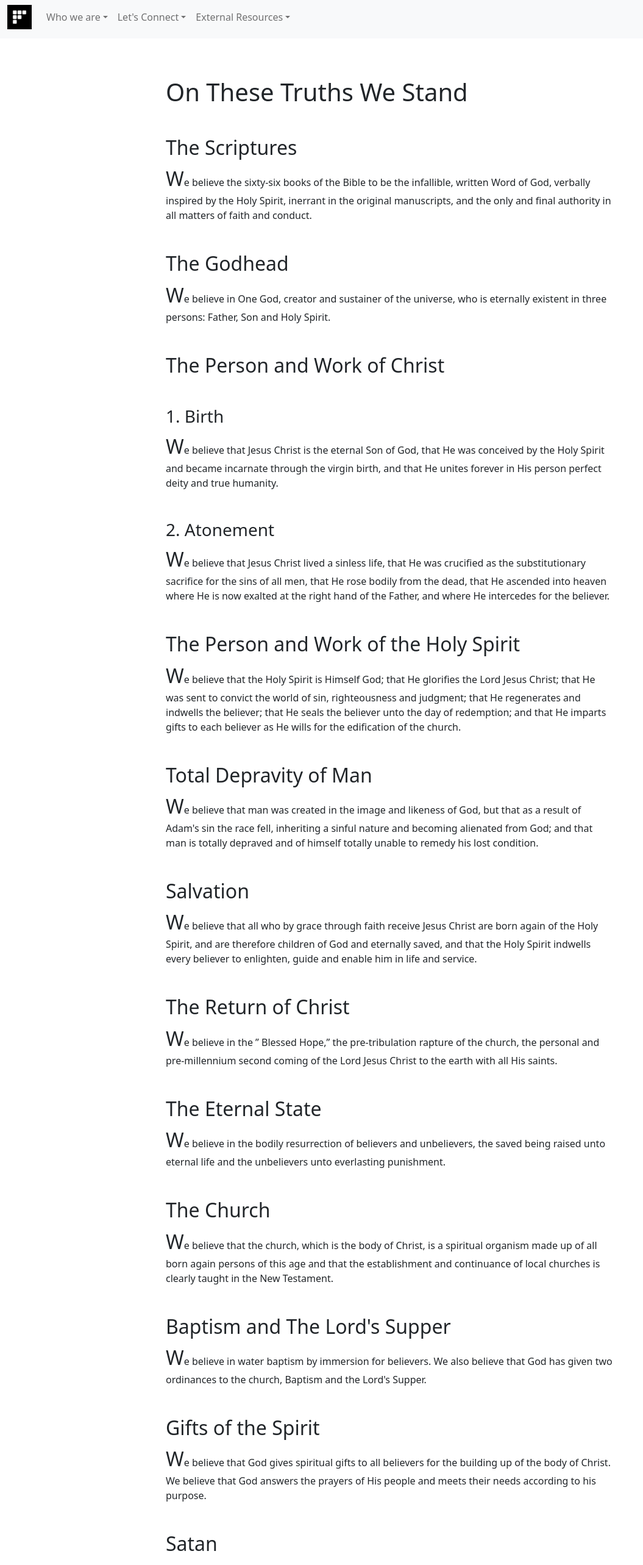
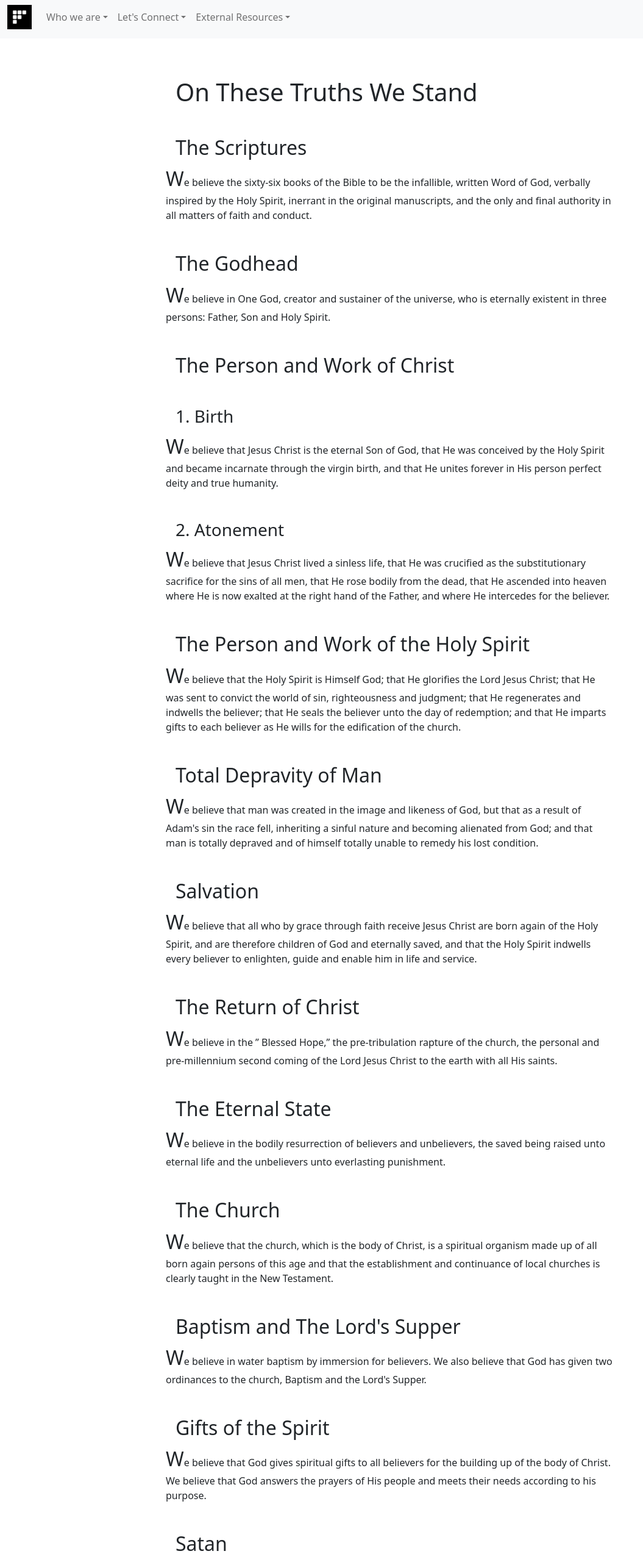
Before and after one commit to drewjtaylor/formation-church-react, a React (Create React App) app: page /whatwebelieve in a window 1280 px wide. Shown: the part 100-2666 px from the top of the page at 61% size, without its empty margins (0-1055 px from the left). Built offline with nearby package versions, Linux system fonts and the light colour scheme.

Commit message:
Refactored date/time display, trimmed dead code

```diff
--- a/src/Components/Events/EventList.js
+++ b/src/Components/Events/EventList.js
@@ -1,33 +1,27 @@
 import {Card, CardTitle, CardSubtitle, CardBody, CardText} from 'reactstrap';
-import { eventsReducer, SelectAllEvents } from './eventSlice';
+import { SelectAllEvents } from './eventSlice';
 import { useSelector } from 'react-redux';
-import { useState } from 'react';
-
 
 const EventList = () => {
     const allEvents = useSelector(SelectAllEvents);
-    const sortedEvents = [...allEvents]; //Makes a copy of all events so we're not mutating it with "sort()"
+    const sortedEvents = [...allEvents]; // Makes a copy of all events so we're not mutating anything in the state with "sort()"
 
-    sortedEvents.sort((a, b) => Number(a.date)-Number(b.date));  // Now we have "sortedEvents" to use which are in order
-
-
-
+    sortedEvents.sort((a, b) => Number(a.date)-Number(b.date));  // Now we have "sortedEvents" to use, which is an array in date order
 
     return (
         allEvents.map((event) => {
-            const displayDate = event.date.toDateString();
-            const displayTime = event.date.toLocaleTimeString('en-us', {hour: '2-digit', minute:'2-digit'});
+            const displayTime = event.date.toLocaleTimeString('en-us', {weekday: 'long', month: 'long', day: 'numeric', year: 'numeric', hour: 'numeric', minute: '2-digit'});
             if ((new Date()) < event.date) {  // Only renders if the date is in the future
                 return <Card key={event.id}>
                     <CardBody>
                         <CardTitle className='eventcardTitle bg-primary text-light display-6'>{event.title}</CardTitle>
-                        <CardSubtitle className='eventcardSubtitle bg-primary text-light display-'>{displayDate}, {displayTime}</CardSubtitle>
+                        <CardSubtitle className='eventcardSubtitle bg-primary text-light display-'>{displayTime}</CardSubtitle>
                         <CardText className='eventcardText bg-light'>{event.description}</CardText>
                     </CardBody>
                 </Card>
             }
+        })
 
-        })
     )
 };
 
--- a/src/Pages/ContactPage.js
+++ b/src/Pages/ContactPage.js
@@ -1,12 +1,17 @@
+import { Container, Row, Col } from 'reactstrap';
 import ContactForm from '../Components/ContactForm';
 
 const ContactPage = () => {
-    return (
-        <>
-            <h1>Contact Page</h1>
-            <ContactForm />
-        </>
-    )
+    return <Container>
+            <Row>
+                <Col>
+                    <h1>We want to connect with you!</h1>
+                    <p>If you would like us to contact you, please fill out the form below.</p>
+                    <p>We never share your information with anyone else.</p>
+                </Col>
+            </Row>
+            {/* <ContactForm /> */}
+        </Container>
 }
 
 
--- a/src/Pages/WhatWeBelieve.js
+++ b/src/Pages/WhatWeBelieve.js
@@ -6,51 +6,51 @@ const WhatWeBelievePage = () => {
             <Container className='mt-3'>
                 <Row className='align-items-center'>
                     <Col xs='8' className='mx-auto' >
-                        <h1 className='mt-5'>On These Truths We Stand</h1>
+                        <h1 className='mt-5 ms-3'>On These Truths We Stand</h1>
 
-                        <h2 className='mt-5'>The Scriptures</h2>
+                        <h2 className='mt-5 ms-3'>The Scriptures</h2>
                         <p className='subhead'>We believe the sixty-six books of the Bible to be the infallible, written Word of God, verbally inspired by the Holy Spirit, inerrant in the original manuscripts, and the only and final authority in all matters of faith and conduct.</p>
 
-                        <h2 className='mt-5'>The Godhead</h2>
+                        <h2 className='mt-5 ms-3'>The Godhead</h2>
                         <p className='subhead'>We believe in One God, creator and sustainer of the universe, who is eternally existent in three persons: Father, Son and Holy Spirit.</p>
 
 
-                        <h2 className='mt-5'>The Person and Work of Christ</h2>
-                        <h3 className='mt-5'>1. Birth</h3>
+                        <h2 className='mt-5 ms-3'>The Person and Work of Christ</h2>
+                        <h3 className='mt-5 ms-3'>1. Birth</h3>
                         <p className='subhead'>We believe that Jesus Christ is the eternal Son of God, that He was conceived by the Holy Spirit and became incarnate through the virgin birth, and that He unites forever in His person perfect deity and true humanity.</p>
 
-                        <h3 className='mt-5'>2. Atonement</h3>
+                        <h3 className='mt-5 ms-3'>2. Atonement</h3>
                         <p className='subhead'>We believe that Jesus Christ lived a sinless life, that He was crucified as the substitutionary sacrifice for the sins of all men, that He rose bodily from the dead, that He ascended into heaven where He is now exalted at the right hand of the Father, and where He intercedes for the believer.</p>
 
-                        <h2 className='mt-5'>The Person and Work of the Holy Spirit</h2>
+                        <h2 className='mt-5 ms-3'>The Person and Work of the Holy Spirit</h2>
                         <p className='subhead'>We believe that the Holy Spirit is Himself God; that He glorifies the Lord Jesus Christ; that He was sent to convict the world of sin, righteousness and judgment; that He regenerates and indwells the believer; that He seals the believer unto the day of redemption; and that He imparts gifts to each believer as He wills for the edification of the church.</p>
 
-                        <h2 className='mt-5'>Total Depravity of Man</h2>
+                        <h2 className='mt-5 ms-3'>Total Depravity of Man</h2>
                         <p className='subhead'>We believe that man was created in the image and likeness of God, but that as a result of Adam's sin the race fell, inheriting a sinful nature and becoming alienated from God; and that man is totally depraved and of himself totally unable to remedy his lost condition.</p>
 
-                        <h2 className='mt-5'>Salvation</h2>
+                        <h2 className='mt-5 ms-3'>Salvation</h2>
                         <p className='subhead'>We believe that all who by grace through faith receive Jesus Christ are born again of the Holy Spirit, and are therefore children of God and eternally saved, and that the Holy Spirit indwells every believer to enlighten, guide and enable him in life and service.</p>
 
-                        <h2 className='mt-5'>The Return of Christ</h2>
+                        <h2 className='mt-5 ms-3'>The Return of Christ</h2>
                         <p className='subhead'>We believe in the ” Blessed Hope,” the pre-tribulation rapture of the church, the personal and pre-millennium second coming of the Lord Jesus Christ to the earth with all His saints.</p>
 
-                        <h2 className='mt-5'>The Eternal State</h2>
+                        <h2 className='mt-5 ms-3'>The Eternal State</h2>
                         <p className='subhead'>We believe in the bodily resurrection of believers and unbelievers, the saved being raised unto eternal life and the unbelievers unto everlasting punishment.</p>
 
-                        <h2 className='mt-5'>The Church</h2>
+                        <h2 className='mt-5 ms-3'>The Church</h2>
                         <p className='subhead'>We believe that the church, which is the body of Christ, is a spiritual organism made up of all born again persons of this age and that the establishment and continuance of local churches is clearly taught in the New Testament.</p>
 
-                        <h2 className='mt-5'>Baptism and The Lord's Supper</h2>
+                        <h2 className='mt-5 ms-3'>Baptism and The Lord's Supper</h2>
                         <p className='subhead'>We believe in water baptism by immersion for believers. We also believe that God has given two ordinances to the church, Baptism and the Lord's Supper.</p>
 
-                        <h2 className='mt-5'>Gifts of the Spirit</h2>
+                        <h2 className='mt-5 ms-3'>Gifts of the Spirit</h2>
                         <p className='subhead'>We believe that God gives spiritual gifts to all believers for the building up of the body of Christ. We believe that God answers the prayers of His people and meets their needs according to his purpose.</p>
 
-                        <h2 className='mt-5'>Satan</h2>
+                        <h2 className='mt-5 ms-3'>Satan</h2>
                         <p className='subhead'>We believe that Satan is an angelic personality who fell and became the archenemy of God and man; that Jesus Christ in His death and resurrection defeated Satan; and that he finally will be cast into the lake of fire.</p>
 
-                        <h2 className='mt-5'>Unscriptural Associations</h2>
-                        <p className='subhead'>We believe that Scripture prohibits the joining together in spiritual matters of believers with unbelievers or without those not adhering to scriptural doctrine or practice.</p>
+                        <h2 className='mt-5 ms-3'>Unscriptural Associations</h2>
+                        <p className='subhead'>We believe that Scripture prohibits the joining together in spiritual matters of believers with unbelievers or with those not adhering to scriptural doctrine or practice.</p>
                     </Col>
                 </Row>
             </Container>
```
